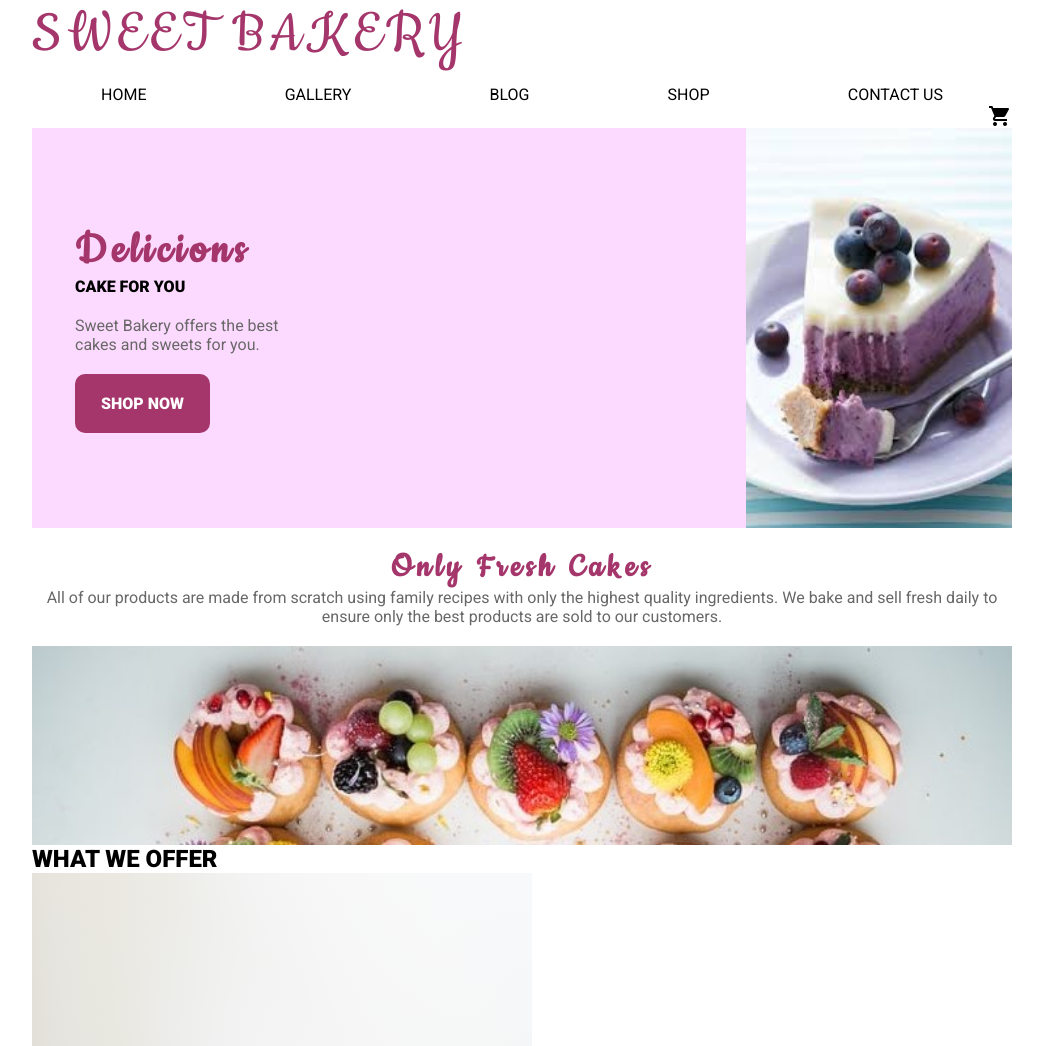
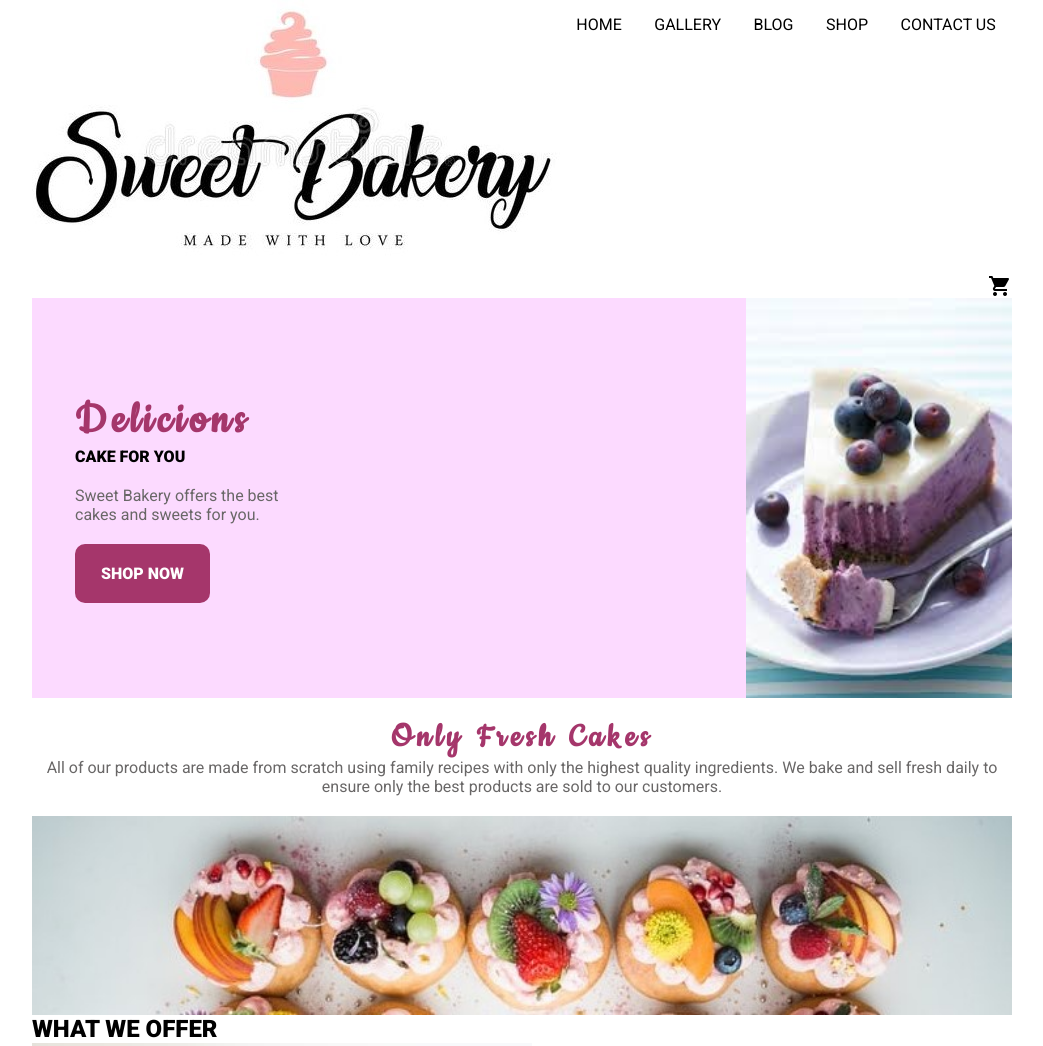
Before and after one commit to Irynanaiko/sweet.bakery, a plain HTML site: page index.html in a window 1280 px wide. Shown: the top 1046 px of the page, without its empty margins (118-1161 px from the left). Drawn offline with Linux system fonts and the light colour scheme.

Commit message:
change more

```diff
--- a/css/index.css
+++ b/css/index.css
@@ -3,6 +3,7 @@
 :root {
     font-family: 'Roboto', sans-serif;
     --main color: black;
+    --accent-color:#A5366B;
 }
 
 h1, h2, p, ul {
@@ -14,19 +15,20 @@ body {
     max-width: 980px;
     margin: auto;
 }
-header .logo{
+/*header .logo{
     display: flex;
     align-items: center;
-    text-align: center;
+    text-align: center;*/
 }
 
-header .logo {
-    margin: 0;
+header nav .logo {
+    display: block;
+    /*margin: 0;
     font-family: 'Cookie', cursive;
     font-size: 4rem;
     color:  #A5366B;
     text-align: center;
-    letter-spacing: 5px;
+    letter-spacing: 5px;*/
 }
 
 header nav .top-menu {
--- a/index.html
+++ b/index.html
@@ -10,11 +10,11 @@
     </head>
     <body>
         <header>
-            <div class="logo">
-                <p class="logo">SWEET BAKERY</p>
-               <!-- <img src="img/logo.jpeg" alt="logo sweet bakery">-->
-            </div>
             <nav>
+                <div class="logo">
+                  <!-- <p>SWEET BAKERY</p>-->
+                    <img src="img/logo.jpeg" alt="logo sweet bakery">
+                </div>
                 <ul class="top-menu">
                     <li>
                         <a href="#home">HOME</a>
@@ -33,8 +33,8 @@
                     </li>
                 </ul>
             </nav>
-            <div class="cart">
-                <img src="img/cart.png" alt="cart">
+             <div class="cart">
+                    <img src="img/cart.png" alt="cart">
             </div>
             <section class="container">
                 <div class="wrapper">
```
Also changed, not shown: catalog.html (+4 -3 lines).
